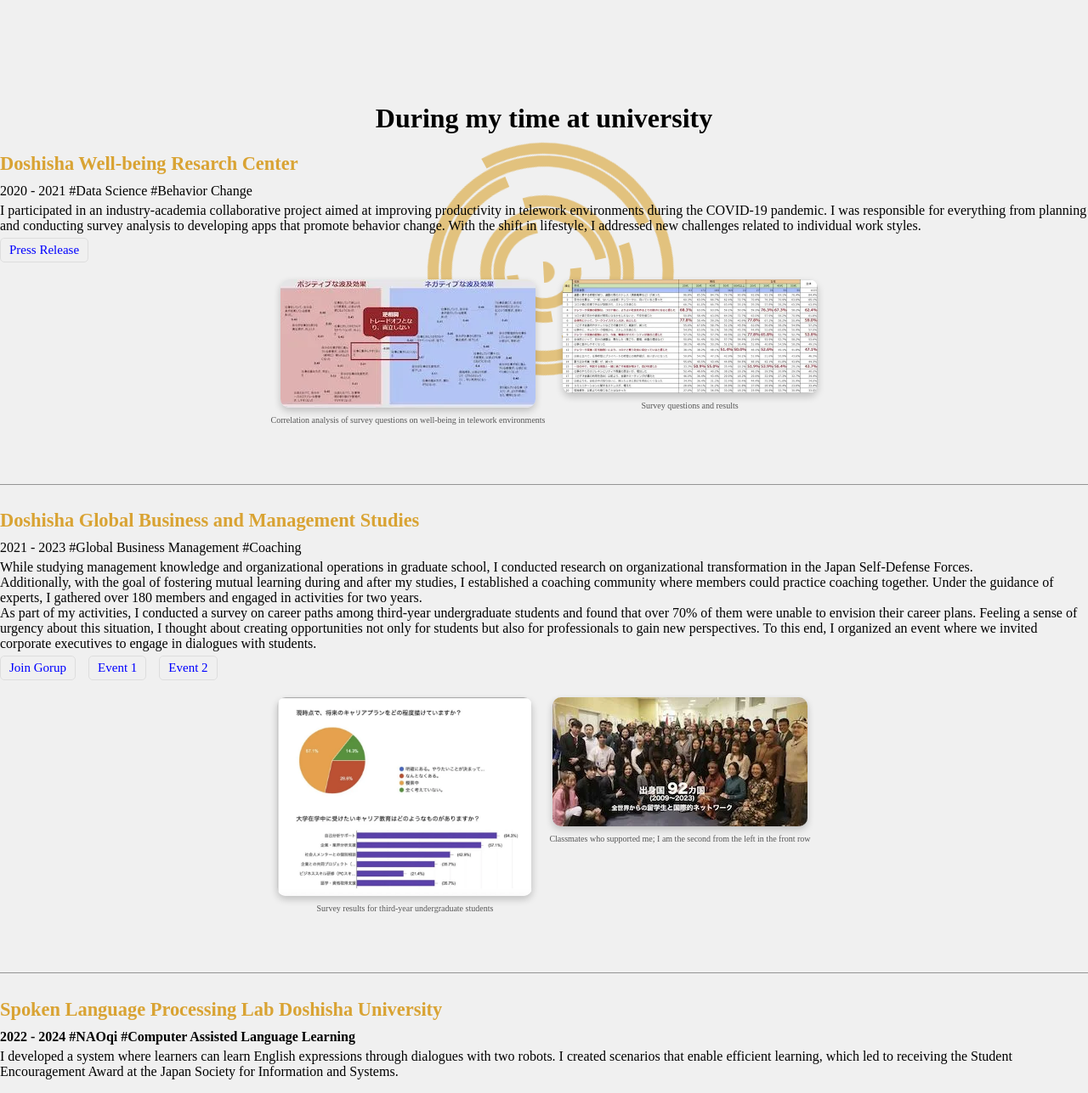
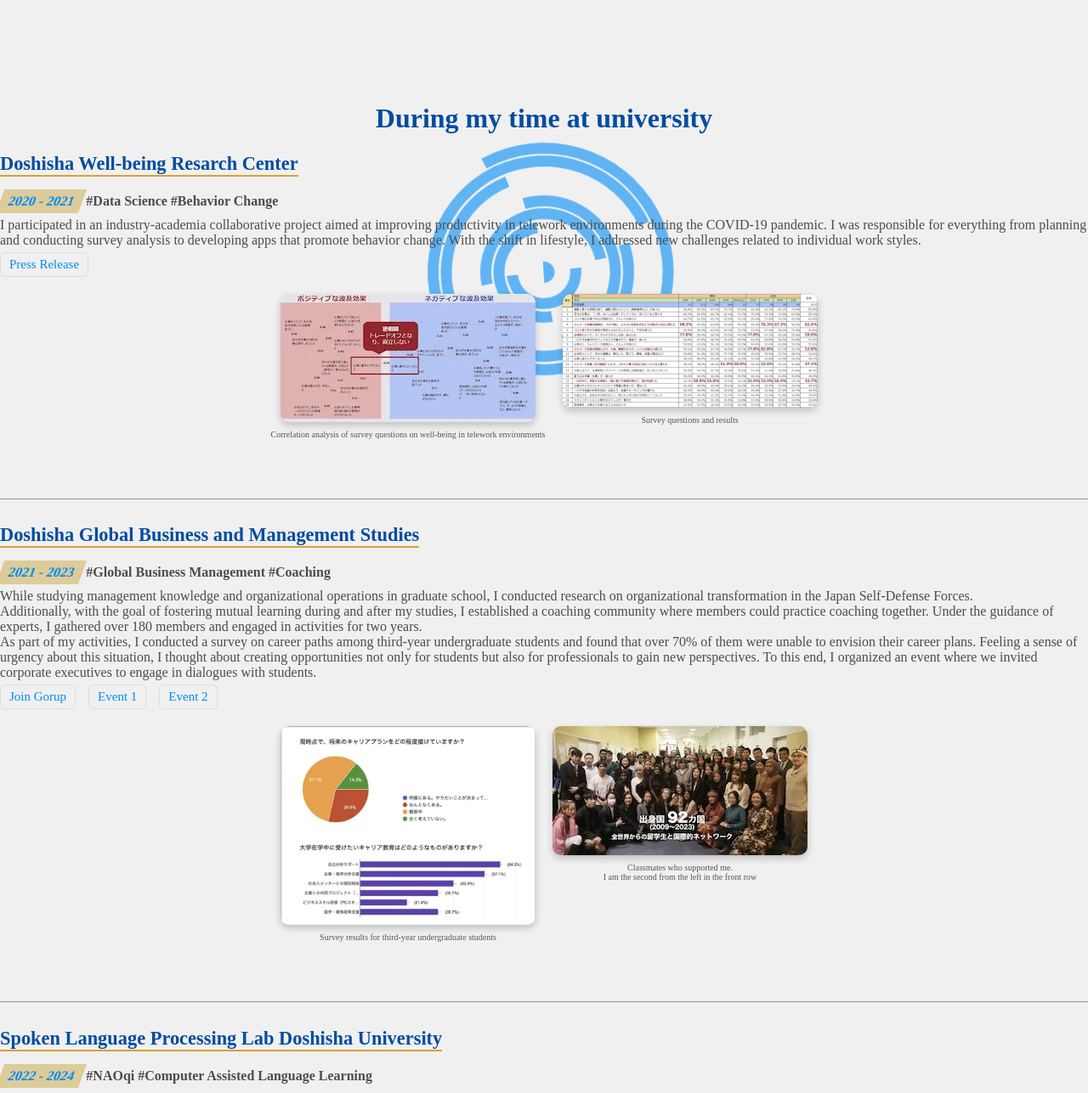
Before and after one commit to Yasu521/Yasu521.github.io, a PHP site: page /content/project/project-en.html in a window 1280 px wide. Shown: the top 1287 px of the page at 85% size. Run offline with PHP 8.4, Linux system fonts and the light colour scheme.

Commit message:
配色の変更

```diff
--- a/content/about-me/about-me-ja.html
+++ b/content/about-me/about-me-ja.html
@@ -13,7 +13,7 @@
                 <h1>ようこそ</h1>
                 <p class="roles">【データサイエンティスト, 医療・公共事業戦略, グラフィックデザイナー】</p>
                 <p style="color: #000000;">
-                    はじまして、私は13歳から健「康」や幸せに繋がる活動を続けています。データサイエンティスト・DevOpsエンジニアの他、グラフィックデザイナーとして幅広い分野でプロジェクトに携わりました。<br>ヒトやモノの間にある多様性に注目し、それぞれの可能性を見つけ出す第一発見者でありたいと考えています。趣味は、テニスと読書。
+                    はじめまして、康洋です。私は13歳から健康や幸せに繋がる活動を続けています。データサイエンティスト・DevOpsエンジニアの他、グラフィックデザイナーとして幅広い分野でプロジェクトに携わりました。<br>ヒトやモノの間にある多様性に注目し、それぞれの可能性を見つけ出す第一発見者でありたいと考えています。趣味は、テニスと読書。
                 </p>
             </div>
         </div>
--- a/content/project/project-en.html
+++ b/content/project/project-en.html
@@ -24,7 +24,7 @@
     <h1>During my time at university</h1>
       <section class="portfolio-item">
         <h2>Doshisha Well-being Resarch Center</h2>
-        <p><storong>2020 - 2021  #Data Science #Behavior Change</storong></p>
+        <p><strong class="highlight">2020 - 2021</strong><strong>  #Data Science #Behavior Change</strong></p>
         <p>I participated in an industry-academia collaborative project aimed at improving productivity in telework environments during the COVID-19 pandemic. I was responsible for everything from planning and conducting survey analysis to developing apps that promote behavior change. With the shift in lifestyle, I addressed new challenges related to individual work styles.</p>
         <div class="link-container">
           <a href="https://kyodonewsprwire.jp/release/202004289464">Press Release</a>
@@ -45,7 +45,7 @@
         </div>
         <hr class="custom-hr">
         <h2>Doshisha Global Business and Management Studies</h2>
-        <p><storong>2021 - 2023  #Global Business Management #Coaching</storong></p>
+        <p><strong class="highlight">2021 - 2023</strong><strong>  #Global Business Management #Coaching</strong></p>
         <p>While studying management knowledge and organizational operations in graduate school, I conducted research on organizational transformation in the Japan Self-Defense Forces. <br>
           Additionally, with the goal of fostering mutual learning during and after my studies, I established a coaching community where members could practice coaching together. Under the guidance of experts, I gathered over 180 members and engaged in activities for two years.<br>
           As part of my activities, I conducted a survey on career paths among third-year undergraduate students and found that over 70% of them were unable to envision their career plans. Feeling a sense of urgency about this situation, I thought about creating opportunities not only for students but also for professionals to gain new perspectives. To this end, I organized an event where we invited corporate executives to engage in dialogues with students.<br>
@@ -64,14 +64,14 @@
               </figure>
               <figure>
                 <img src="./content/project/3.webp" alt="photo3" class="custom-image">
-                <figcaption>Classmates who supported me; I am the second from the left in the front row </figcaption>
+                <figcaption>Classmates who supported me.<br> I am the second from the left in the front row </figcaption>
               </figure>
             </div>
           </div>
         </div>
         <hr class="custom-hr">
         <h2>Spoken Language Processing Lab Doshisha University</h2>
-        <p><strong>2022 - 2024  #NAOqi #Computer Assisted Language Learning</strong></p>
+        <p><strong class="highlight">2022 - 2024</strong><strong>  #NAOqi #Computer Assisted Language Learning</strong></p>
         <p>I developed a system where learners can learn English expressions through dialogues with two robots. I created scenarios that enable efficient learning, which led to receiving the Student Encouragement Award at the Japan Society for Information and Systems.</p>
         <div class="container">
           <div class="content">
@@ -82,25 +82,25 @@
         </div>
         <hr class="custom-hr">
         <h2>Liberal Arts Program in Public Policy</h2>
-        <p><strong>2023 - 2024  #Global Resource Management #Public Policy</strong></p>
+        <p><strong class="highlight">2023 - 2024</strong><strong>  #Global Resource Management #Public Policy</strong></p>
         <p>I focused on the increasing electricity demand due to the expansion of AI usage and studied environmental and energy policies. In addition to visiting energy facilities and government agencies in Europe, I examined the initiatives and challenges in various regions. I also presented my own plan aimed at achieving sustainability by 2050.</p>
         <div class="container">
           <div class="content">
             <div class="image-gallery">
               <figure>
                 <img src="./content/project/6.webp" alt="photo6" class="custom-image">
-                <figcaption>Visit to the Ministry of Economy, Trade and Industry. Proposed policies on Japan's renewable energy transition. I am in the bottom-right corner</figcaption>
+                <figcaption>Visit to the Ministry of Economy, Trade and Industry. Proposed policies on Japan's renewable energy transition.<br> I am in the bottom-right corner</figcaption>
               </figure>
               <figure>
                 <img src="./content/project/5.webp" alt="photo5" class="custom-image">
-                <figcaption>Visit to the EU Parliament. Discussion on Digital Product Passports (DPP) and Japanese business expansion</figcaption>
+                <figcaption>Visit to the EU Parliament.<br> Discussion on Digital Product Passports (DPP) and Japanese business expansion</figcaption>
               </figure>
             </div>
           </div>
         </div>
         <hr class="custom-hr">
         <h2>Matsuo - Iwasawa Lab UTokyo</h2>
-        <p><strong>2023 - 2025  #AI #Knowledge Tracing</strong></p>
+        <p><strong class="highlight">2023 - 2025</strong><strong>  #AI #Knowledge Tracing</strong></p>
         <p>Developed a machine learning model to predict forgetting timing and improve learning efficiency for elementary and middle school students using tablet-based educational materials. Achieved optimal review scheduling by leveraging student-specific features.</p>
         <div class="container">
           <div class="content">
--- a/content/project/styles.css
+++ b/content/project/styles.css
@@ -19,10 +19,23 @@ figcaption {
   gap: 15px;
 }
 
+.highlight {
+  display: inline-block;
+  background: #d0b46099; /* 背景色を金色に設定 */
+  color: #008CF7; /* 文字色を青に設定 */
+  padding: 5px 10px; /* パディングで内側のスペースを調整 */
+  transform: skew(-20deg); /* 平行四辺形の作成 */
+}
+
+.highlight span {
+  display: inline-block;
+  transform: skew(20deg);
+}
+
 .link-container a {
   font-size: 15px;
   text-decoration: none;
-  color: blue;
+  color: #008CF7;
   padding: 5px 10px;
   border: 1px solid #ddd;
   border-radius: 5px;
@@ -30,7 +43,8 @@ figcaption {
 }
 
 .link-container a:hover {
-  background-color: #f0f0f0;
+  background-color: #008CF7;
+  color:#ffffff;
 }
 
   .holder {
@@ -65,7 +79,7 @@ figcaption {
   .holder .circle:nth-child(1) {
     width: 25px;
     height: 12.5px;
-    background: #d9a33399;
+    background: #008CF799;
     border-bottom: none;
     border-radius: 25px 25px 0 0;
     z-index: 16;
@@ -75,7 +89,7 @@ figcaption {
   .holder .circle:nth-child(2) {
     width: 62px;
     height: 31px;
-    border: 13px solid #d9a33399;
+    border: 13px solid #008CF799;
     border-bottom: none;
     border-radius: 62px 62px 0 0;
     z-index: 15;
@@ -85,7 +99,7 @@ figcaption {
   .holder .circle:nth-child(3) {
     width: 93px;
     height: 46.5px;
-    border: 13px solid #d9a33399;
+    border: 13px solid #008CF799;
     border-bottom: none;
     border-radius: 93px 93px 0 0;
     z-index: 14;
@@ -94,7 +108,7 @@ figcaption {
   .holder .circle:nth-child(4) {
     width: 124px;
     height: 62px;
-    border: 13px solid #d9a33399;
+    border: 13px solid #008CF799;
     border-bottom: none;
     border-radius: 124px 124px 0 0;
     z-index: 13;
@@ -104,7 +118,7 @@ figcaption {
   .holder .circle:nth-child(5) {
     width: 155px;
     height: 77.5px;
-    border: 13px solid #d9a33399;
+    border: 13px solid #008CF799;
     border-bottom: none;
     border-radius: 155px 155px 0 0;
     z-index: 12;
@@ -114,7 +128,7 @@ figcaption {
   .holder .circle:nth-child(6) {
     width: 186px;
     height: 93px;
-    border: 13px solid #d9a33399;
+    border: 13px solid #008CF799;
     border-bottom: none;
     border-radius: 186px 186px 0 0;
     z-index: 11;
@@ -124,7 +138,7 @@ figcaption {
   .holder .circle:nth-child(7) {
     width: 217px;
     height: 108.5px;
-    border: 13px solid #d9a33399;
+    border: 13px solid #008CF799;
     border-bottom: none;
     border-radius: 217px 217px 0 0;
     z-index: 10;
@@ -134,7 +148,7 @@ figcaption {
   .holder .circle:nth-child(8) {
     width: 248px;
     height: 124px;
-    border: 13px solid #d9a33399;
+    border: 13px solid #008CF799;
     border-bottom: none;
     border-radius: 248px 248px 0 0;
     z-index: 9;
@@ -144,7 +158,7 @@ figcaption {
   .holder .circle:nth-child(9) {
     width: 279px;
     height: 139.5px;
-    border: 13px solid #d9a33399;
+    border: 13px solid #008CF799;
     border-bottom: none;
     border-radius: 279px 279px 0 0;
     z-index: 8;
@@ -241,7 +255,7 @@ figcaption {
 
   h1 {
     text-align: center;
-      color: #000000;
+      color: #004CA0;
   }
 
     .portfolio-item {
@@ -250,13 +264,15 @@ figcaption {
 
     .portfolio-item h2 {
       margin: 0 0 10px;
-      color: #d9a333;
+      color: #004CA0;
+      border-bottom: 2px solid #d9a333;
+      display: inline-block;
       font-size: 1.4em;
     }
 
     .portfolio-item p {
         margin: 5px 0;
-        color: #000000;
+        color: #4c4c4c;
         font-size: 1em;
     }
 /* MEDIA */
--- a/index.html
+++ b/index.html
@@ -81,7 +81,7 @@
     <div id="buttonContainer"></div>
     <div id="contentContainer"></div>
     <div class="blur-overlay"></div>
-    <div class="yasu521">YASUHIRO IWAI</div>
+    <div class="yasu521">YASUHIRO</div>
     <div class="language-menu">
         <button class="language-toggle"id="current-language-icon"aria-label="Language"></button>
         <div class="language-list">
```
Also changed, not shown: content/about-me/styless.css (+9 -9 lines), content/project/project-fr.html (+9 -8 lines), content/project/project-ja.html (+5 -5 lines), styles.css (+10 -8 lines).
